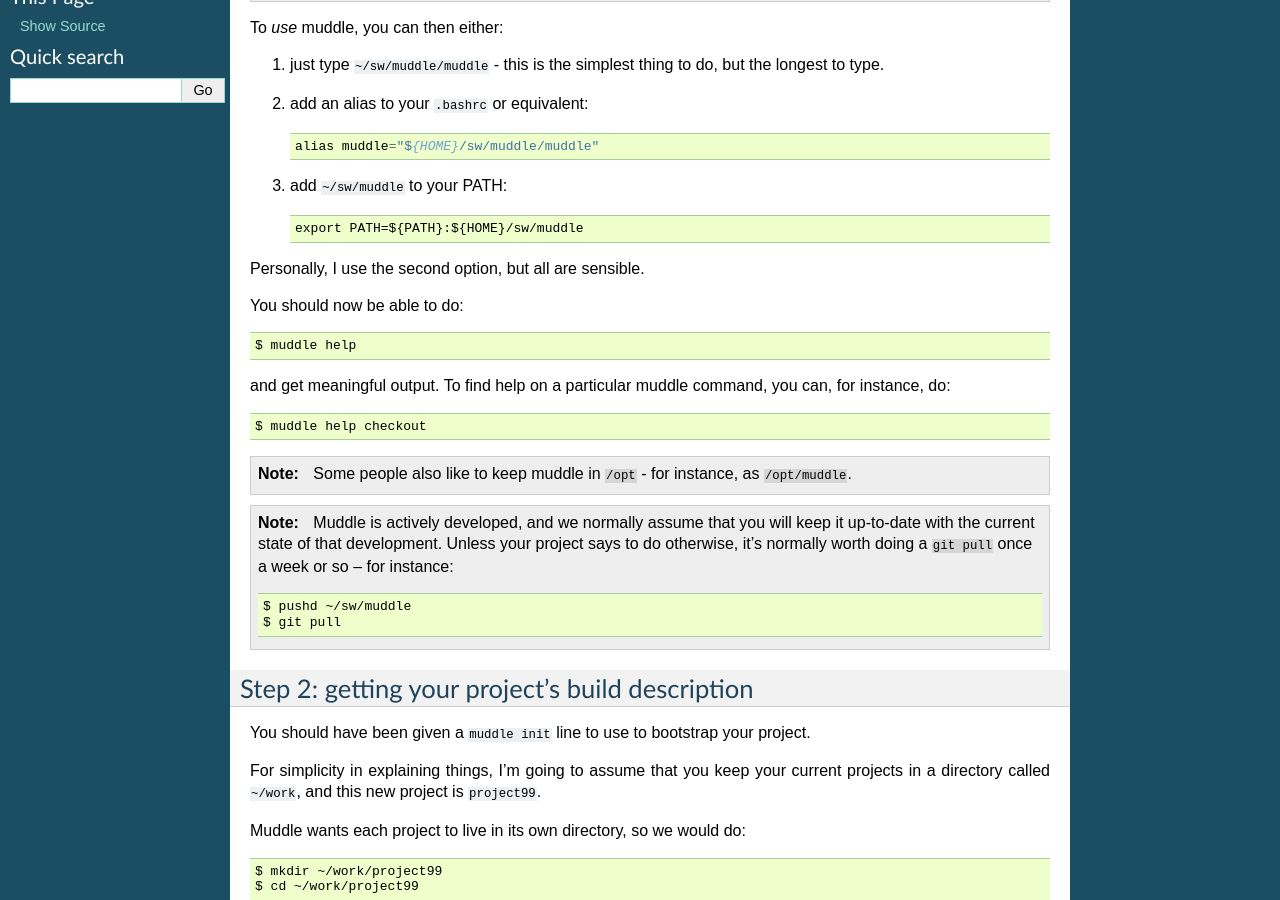
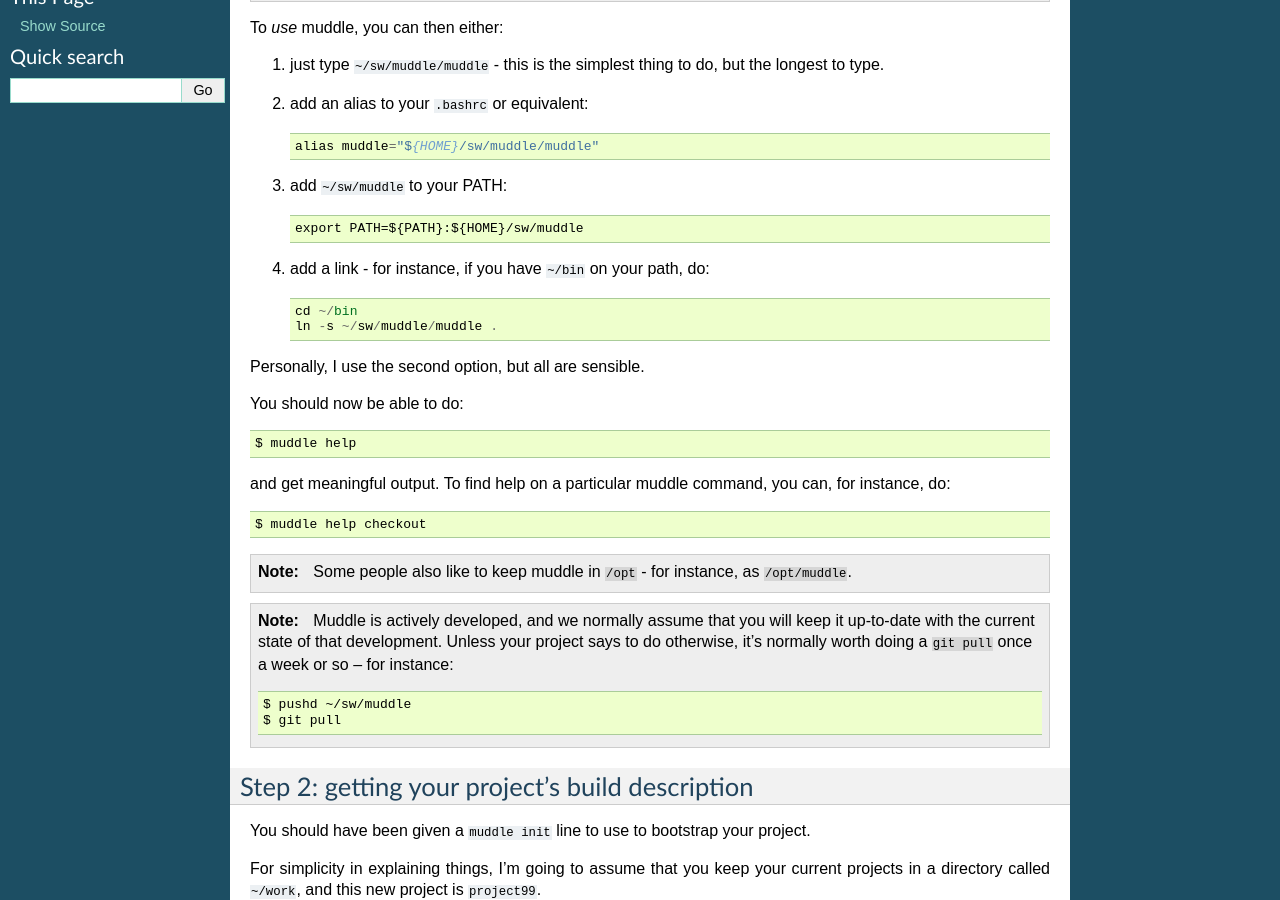
Before and after one commit to kynesim/muddle, a Sphinx documentation site: the page built from docs/quickstart.txt, in a window 1280 px wide and 900 px high, scrolled down 663 px. Built offline with Sphinx 7.4.7, drawn with Linux system fonts in a browser that asks for light colours.

Commit message:
Make it possible to run muddle via a soft link
For some reason this wasn't catered for. Elliott needed it.

```diff
--- a/docs/quickstart.txt
+++ b/docs/quickstart.txt
@@ -35,6 +35,7 @@ To *use* muddle, you can then either:
 
 1. just type ``~/sw/muddle/muddle`` - this is the simplest thing to do,
    but the longest to type.
+
 2. add an alias to your ``.bashrc`` or equivalent::
 
       alias muddle="${HOME}/sw/muddle/muddle"
@@ -42,6 +43,11 @@ To *use* muddle, you can then either:
 3. add ``~/sw/muddle`` to your PATH::
 
       export PATH=${PATH}:${HOME}/sw/muddle
+
+4. add a link - for instance, if you have ``~/bin`` on your path, do::
+
+     cd ~/bin
+     ln -s ~/sw/muddle/muddle .
 
 Personally, I use the second option, but all are sensible.
 
```
Also changed, not shown: 1 other file.
